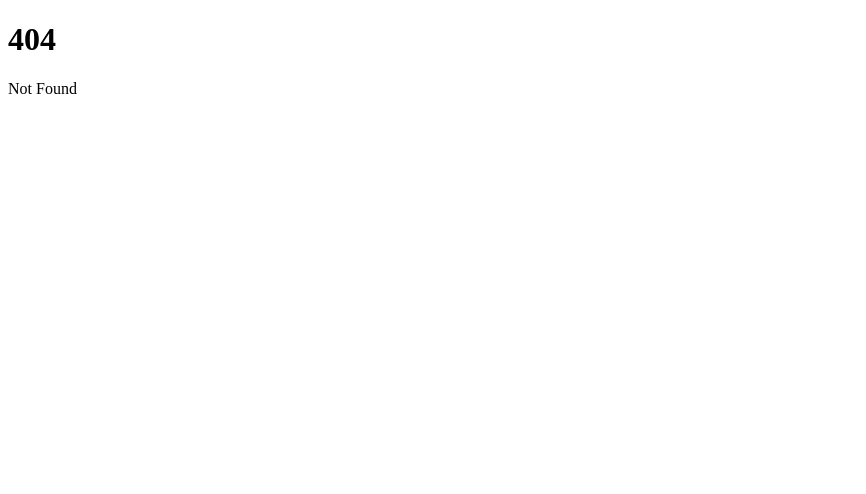
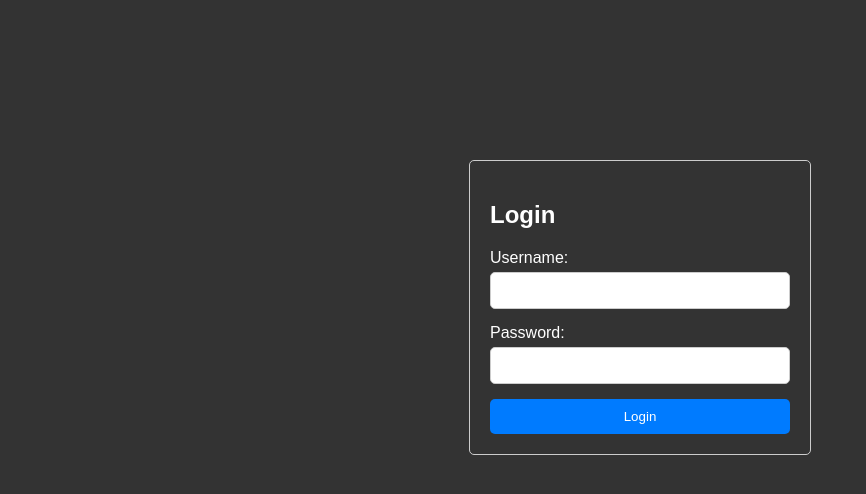
Before and after one commit to isaac238/ITSE_GROUP, a SvelteKit app: page /login in a window 1280 px wide. Before the commit this address had no page. Shown: the top 494 px of the page, without its empty margins (0-866 px from the left). Built offline with nearby package versions, Linux system fonts and the light colour scheme.

Commit message:
Login Function

```diff
--- /dev/null
+++ b/src/components/login.svelte
@@ -0,0 +1,60 @@
+  <div class="login-form">
+    <h2>Login</h2>
+    <form>
+      <div class="form-group">
+        <label for="username">Username:</label>
+        <input type="text" id="username"/>
+      </div>
+      <div class="form-group">
+        <label for="password">Password:</label>
+        <input type="password" id="password"/>
+      </div>
+      <button class="submit-button" type="submit">Login</button>
+    </form>
+  </div>
+
+
+  <style>
+    .login-form {
+      max-width: 300px;
+      margin: 10rem auto;
+      padding: 20px;
+      border: 1px solid #ccc;
+      border-radius: 5px;
+      background-color: #333;
+    }
+
+    .form-group {
+      margin-bottom: 15px;
+    }
+
+    label {
+      display: block;
+      margin-bottom: 5px;
+    }
+
+
+    input[type="text"],
+    input[type="password"] {
+    width: 100%;
+    padding: 10px;
+    border: 1px solid #ccc;
+    border-radius: 5px;
+    box-sizing: border-box;
+    }
+
+
+    .submit-button {
+      width: 100%;
+      padding: 10px;
+      background-color: #007bff;
+      color: #fff;
+      border: none;
+      border-radius: 5px;
+      cursor: pointer;
+    }
+
+    .submit-button:hover {
+      background-color: #0056b3;
+    }
+  </style>
--- /dev/null
+++ b/src/routes/+layout.svelte
@@ -0,0 +1,11 @@
+<slot />
+
+<style>
+    :global(body) {
+        padding: 0;
+        margin: 0;
+        font-family: sans-serif;
+        color: white;
+        background-color: #333;
+    }
+</style>
--- /dev/null
+++ b/src/routes/login/+page.svelte
@@ -0,0 +1,5 @@
+<script>
+    import Login from "../../components/login.svelte";
+</script>
+
+<Login />
```
Also changed, not shown: src/components/nav.svelte (added, +34 -0 lines).
